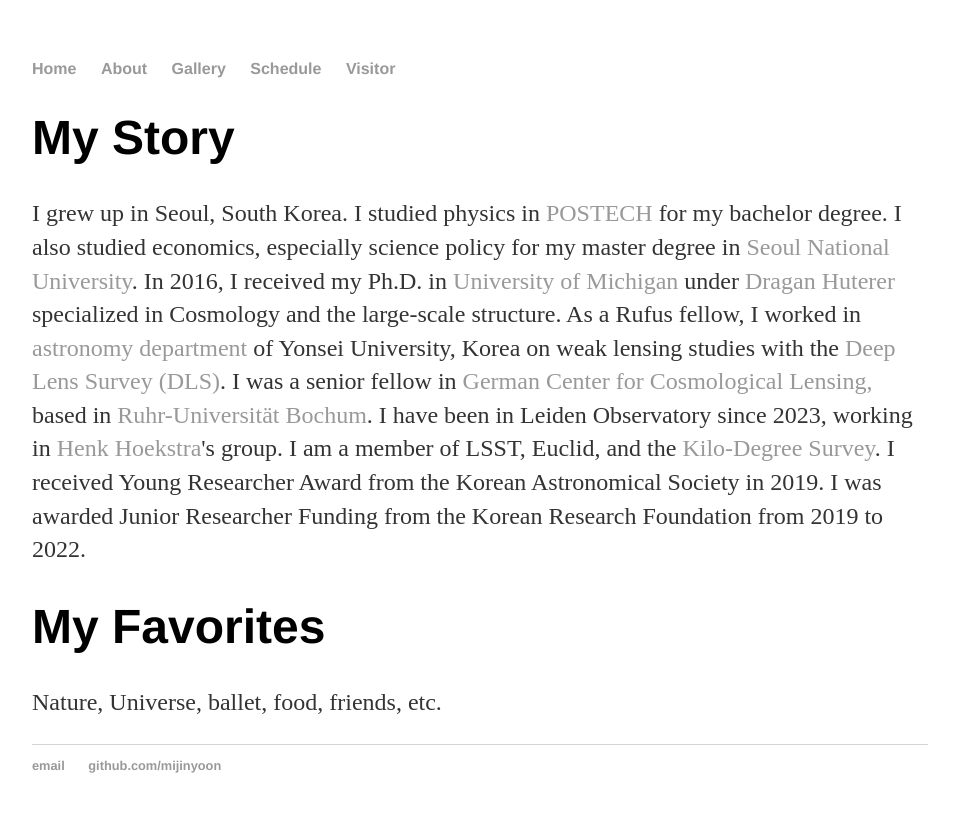
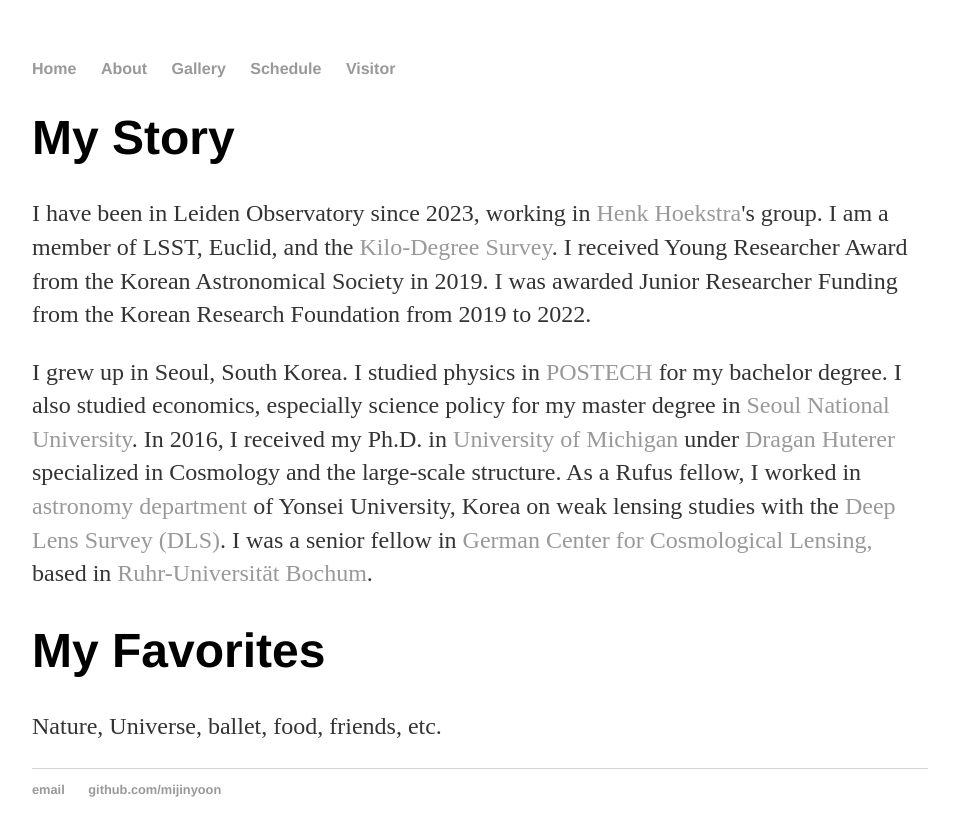
Before and after one commit to mijinyoon/mijinyoon.github.io, a Jekyll site: the page built from about/index.html, in a window 1280 px wide. Shown: the top 836 px of the page, without its empty margins (160-1119 px from the left). Built offline with Jekyll 4.4.1, drawn with Linux system fonts in a browser that asks for light colours.

```diff
--- a/about/index.html
+++ b/about/index.html
@@ -4,8 +4,9 @@ title: Mijin's story
 ---
 <div class="blurb">
 	<h1>My Story</h1>
+	<p>I have been in Leiden Observatory since 2023, working in <a href="https://www.universiteitleiden.nl/en/staffmembers/henk-hoekstra#tab-2">Henk Hoekstra</a>'s group. I am a member of LSST, Euclid, and the <a href=http://kids.strw.leidenuniv.nl>Kilo-Degree Survey</a>. I received Young Researcher Award from the Korean Astronomical Society in 2019. I was awarded Junior Researcher Funding from the Korean Research Foundation from 2019 to 2022. </p>
 	<p>I grew up in Seoul, South Korea. I studied physics in <a href=http://www.postech.ac.kr/eng/>POSTECH</a> for my bachelor degree. I also studied economics, especially science policy for my master degree in <a href=http://temep.snu.ac.kr/en>Seoul National University</a>. In 2016, I received my Ph.D. in <a href="https://umich.edu">University of Michigan</a> under <a href="http://www-personal.umich.edu/~huterer/">Dragan Huterer</a> specialized in Cosmology and the large-scale structure.
-As a Rufus fellow, I worked in <a href=https://devcms.yonsei.ac.kr/galaxy_en/index.do>astronomy department</a> of Yonsei University, Korea on weak lensing studies with the <a href=https://www.noao.edu/survey-archives/deeplens/>Deep Lens Survey (DLS)</a>. I was a senior fellow in <a href="https://gccl-rub.github.io">German Center for Cosmological Lensing, </a> based in <a href="https://www.ruhr-uni-bochum.de/en">Ruhr-Universität Bochum</a>. I have been in Leiden Observatory since 2023, working in <a href="https://www.universiteitleiden.nl/en/staffmembers/henk-hoekstra#tab-2">Henk Hoekstra</a>'s group. I am a member of LSST, Euclid, and the <a href=http://kids.strw.leidenuniv.nl>Kilo-Degree Survey</a>. I received Young Researcher Award from the Korean Astronomical Society in 2019. I was awarded Junior Researcher Funding from the Korean Research Foundation from 2019 to 2022.</p>
+As a Rufus fellow, I worked in <a href=https://devcms.yonsei.ac.kr/galaxy_en/index.do>astronomy department</a> of Yonsei University, Korea on weak lensing studies with the <a href=https://www.noao.edu/survey-archives/deeplens/>Deep Lens Survey (DLS)</a>. I was a senior fellow in <a href="https://gccl-rub.github.io">German Center for Cosmological Lensing, </a> based in <a href="https://www.ruhr-uni-bochum.de/en">Ruhr-Universität Bochum</a>. </p>
 	<h1>My Favorites</h1>
 	<p>Nature, Universe, ballet, food, friends, etc.</p>
 </div><!-- /.blurb -->
```
